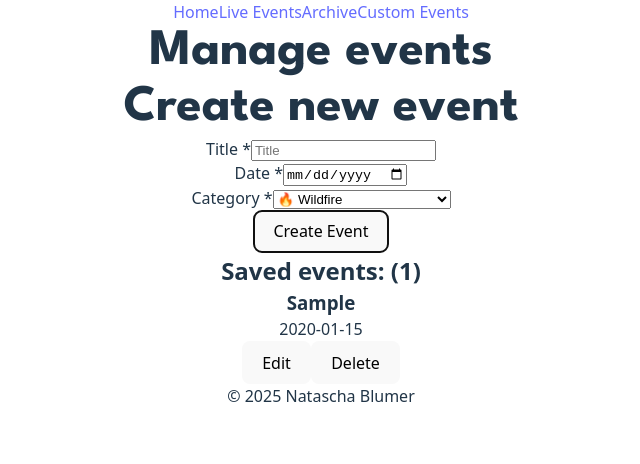
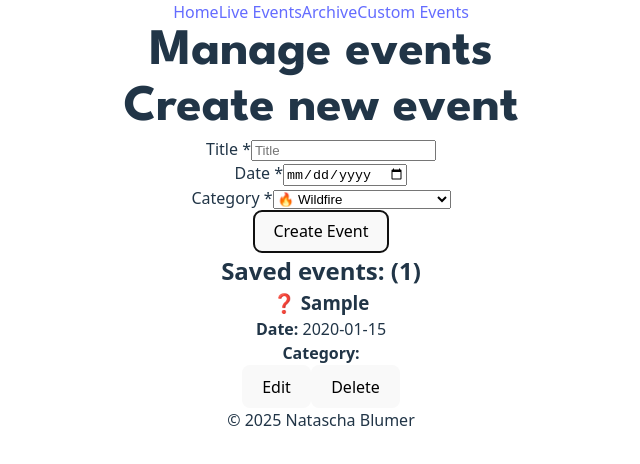
Before and after one commit to Coding-Miffy/LB-Projekt-M294, a React (Vite) app in the folder natural-events-tracker/: page /custom-events in a window 1280 px wide. Both pictures are taken after typing "Sample", "2020-01-15" into the empty fields and a click on the button "Create Event". Shown: the top 464 px of the page, without its empty margins (319-959 px from the left). Built offline with nearby package versions, Linux system fonts and the light colour scheme; no server answers.

Commit message:
added context and emojis to categories

```diff
--- a/natural-events-tracker/src/components/archive-event-card.jsx
+++ b/natural-events-tracker/src/components/archive-event-card.jsx
@@ -1,37 +1,28 @@
-import React from 'react';
+import React, { useContext } from 'react';
+import categoryEmoji from '../utils/categoryEmoji';
+import { CategoryContext } from '../contexts/CategoryContext';
 
-const categoryEmojis = {
-    wildfires: '🔥',
-    severeStorms: '🌪️',
-    volcanoes: '🌋',
-    seaLakeIce: '🧊',
-    earthquakes: '🌍',
-    floods: '🌊',
-    landslides: '⛰️',
-    snow: '❄️',
-    temperatureExtremes: '🌡️',
-    drought: '☀️',
-    dustHaze: '🌫️',
-    manmade: '🏗️',
-    waterColor: '💧'
-};
 
 const ArchiveEventCard = ({ title, date, category }) => {
 
-    const categoryKey = Object.keys(categoryEmojis).find(key =>
-        category?.toLowerCase().includes(key)
+    const { categories } = useContext(CategoryContext);
+
+    const emoji = categoryEmoji(category);
+
+    const match = categories.find(cat =>
+        category?.toLowerCase().includes(cat.id.toLowerCase())
     );
-    const emoji = categoryEmojis[categoryKey] || '❓';
+    const titleText = match?.title || category || 'Unknown';
 
     return (
         <div className="archive-card">
             <div className="emoji" style={{ fontSize: '2rem' }}>{emoji}</div>
             <h3 className="archive-card-title">{title}</h3>
             <p className="archive-card-detail">
-                <strong>Datum:</strong> {date ? new Date(date).toLocaleDateString() : 'Unbekannt'}
+                <strong>Date:</strong> {date ? new Date(date).toLocaleDateString() : 'Unknown'}
             </p>
             <p className="archive-card-detail">
-                <strong>Kategorie:</strong> {category ?? 'Unbekannt'}
+                <strong>Category:</strong> {titleText}
             </p>
         </div>
     );
--- a/natural-events-tracker/src/components/custom-event-card.jsx
+++ b/natural-events-tracker/src/components/custom-event-card.jsx
@@ -1,13 +1,23 @@
-import { useState } from "react";
+import { useState, useContext } from "react";
 import Button from "./button";
+import categoryEmoji from "../utils/categoryEmoji";
+import { CategoryContext } from "../contexts/CategoryContext";
 
 const CustomEventCard = ({ event, onEdit, onDelete }) => {
+
+    const emoji = categoryEmoji(event.category);
 
     const [isEditing, setIsEditing] = useState(false);
 
     const [editTitle, setEditTitle] = useState(event.title);
     const [editDate, setEditDate] = useState(event.date);
     const [editCategory, setEditcategory] = useState(event.category);
+
+    const { categories } = useContext(CategoryContext);
+    const getCategoryTitle = (id) => {
+        const match = categories.find(c => c.id === id);
+        return match ? match.title : id;
+    };
 
     const startEditing = () => {
         setIsEditing(true);
@@ -113,10 +123,12 @@ const CustomEventCard = ({ event, onEdit, onDelete }) => {
                 // SHOW-MODE
                 <>
                     <div className="event-content">
-                        <h3>{event.title}</h3>
+                        <h3>
+                            {emoji} {event.title}
+                        </h3>
                         <div className="event-meta">
-                            <span className="date-badge">{event.date}</span>
-                            <span className="category-badge">{event.category}</span>
+                            <p className="date-badge"><strong>Date:</strong> {event.date}</p>
+                            <p className="category-badge"><strong>Category:</strong> {getCategoryTitle(event.category)}</p>
                         </div>
                     </div>
 
--- a/natural-events-tracker/src/components/custom-event-form.jsx
+++ b/natural-events-tracker/src/components/custom-event-form.jsx
@@ -116,7 +116,7 @@ const CustomEventForm = ({ onEventSubmit }) => {
                     <option value="wildfires">🔥 Wildfire</option>
                     <option value="severeStorms">🌪️ Severe Storm</option>
                     <option value="volcanoes">🌋 Volcanoe</option>
-                    <option value="seaLakeIce">🧊 Sea Lake Ice</option>
+                    <option value="seaLakeIce">🧊 Sea and Lake Ice</option>
                     <option value="earthquakes">🌍 Earthquake</option>
                     <option value="floods">🌊 Flood</option>
                     <option value="landslides">⛰️ Landslide</option>
--- /dev/null
+++ b/natural-events-tracker/src/contexts/CategoryContext.jsx
@@ -0,0 +1,27 @@
+import React, { createContext, useEffect, useState } from 'react';
+import axios from 'axios';
+
+export const CategoryContext = createContext();
+
+export const CategoryProvider = ({ children }) => {
+    const [categories, setCategories] = useState([]);
+
+    useEffect(() => {
+        const fetchCategories = async () => {
+            try {
+                const response = await axios.get('https://eonet.gsfc.nasa.gov/api/v3/categories');
+                setCategories(response.data.categories);
+            } catch (error) {
+                console.error("Failed to load categories:", error);
+            }
+        };
+
+        fetchCategories();
+    }, []);
+
+    return (
+        <CategoryContext.Provider value={{ categories }}>
+            {children}
+        </CategoryContext.Provider>
+    );
+};
--- a/natural-events-tracker/src/main.jsx
+++ b/natural-events-tracker/src/main.jsx
@@ -4,10 +4,14 @@ import './index.css'
 import App from './App.jsx'
 import { BrowserRouter } from 'react-router-dom'
 
+import { CategoryProvider } from './contexts/CategoryContext.jsx';
+
 createRoot(document.getElementById('root')).render(
   <StrictMode>
     <BrowserRouter>
-      <App />
+      <CategoryProvider>
+        <App />
+      </CategoryProvider>
     </BrowserRouter>
   </StrictMode>,
 )
--- /dev/null
+++ b/natural-events-tracker/src/utils/categoryEmoji.js
@@ -0,0 +1,34 @@
+const categoryEmoji = (category) => {
+    switch (category?.toLowerCase()) {
+        case 'wildfires':
+            return '🔥';
+        case 'severeStorms':
+            return '🌪️';
+        case 'volcanoes':
+            return '🌋';
+        case 'seaLakeIce':
+            return '🧊';
+        case 'earthquakes':
+            return '🌎';
+        case 'floods':
+            return '🌊';
+        case 'landslides':
+            return '⛰️';
+        case 'snow':
+            return '❄️';
+        case 'temperatureExtremes':
+            return '🌡️';
+        case 'drought':
+            return '☀️';
+        case 'dustHaze':
+            return '🌫️';
+        case 'manmade':
+            return '🏗️';
+        case 'waterColor':
+            return '💧';
+        default:
+            return '❓'; // Fallback
+    }
+};
+
+export default categoryEmoji;
```
